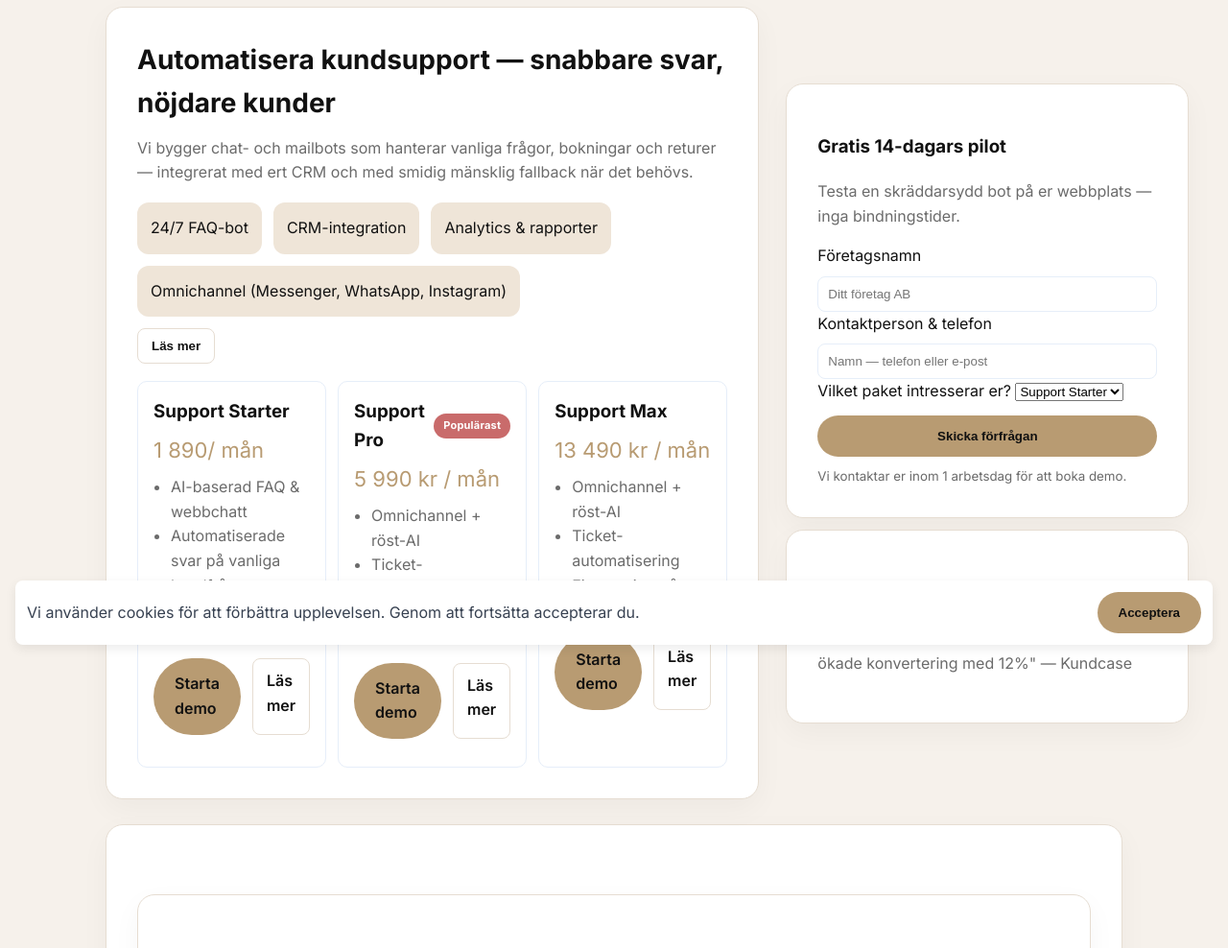
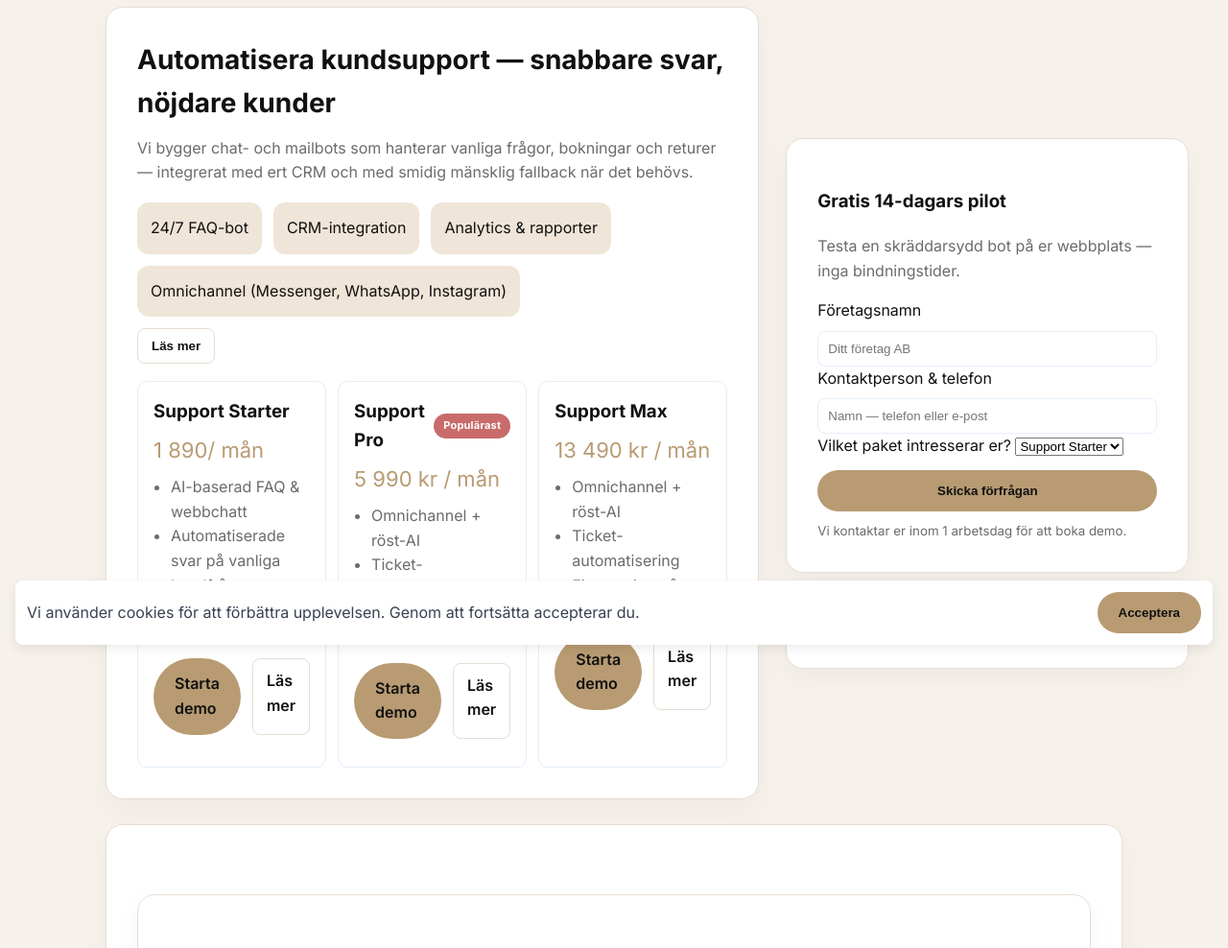
Before and after one commit to afhdigitalhb-ship-it/AFHDigital, a plain HTML site: page index.html (11) (4) (1).html in a window 1280 px wide. Shown: the part 112-1100 px from the top of the page at 96% size. Drawn offline with Linux system fonts and the light colour scheme.

Commit message:
Update index.html (11) (4) (1).html

```diff
--- a/index.html (11) (4) (1).html
+++ b/index.html (11) (4) (1).html
@@ -208,8 +208,8 @@
         </div>
 
         <div style="margin-top:12px" class="card">
-          <h4>Kunder vi hjälpt</h4>
-          <p style="color:var(--muted)">"E-handlaren X halverade svaretiden och ökade konvertering med 12%" — Kundcase</p>
+          <h4></h4>
+          <p style="color:var(--muted)"></p>
         </div>
       </aside>
     </section>
```
